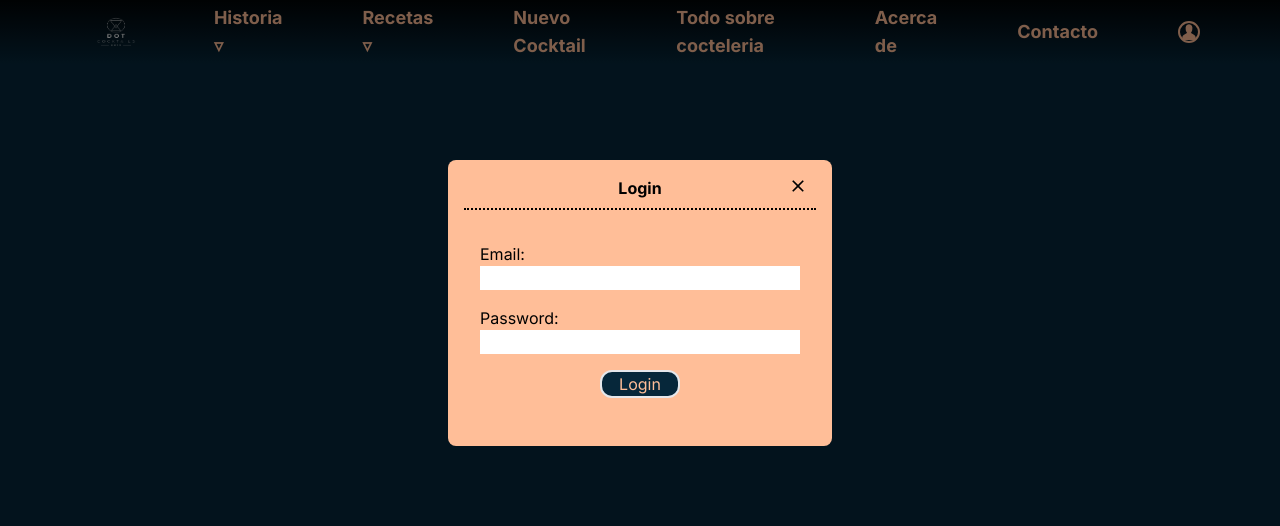
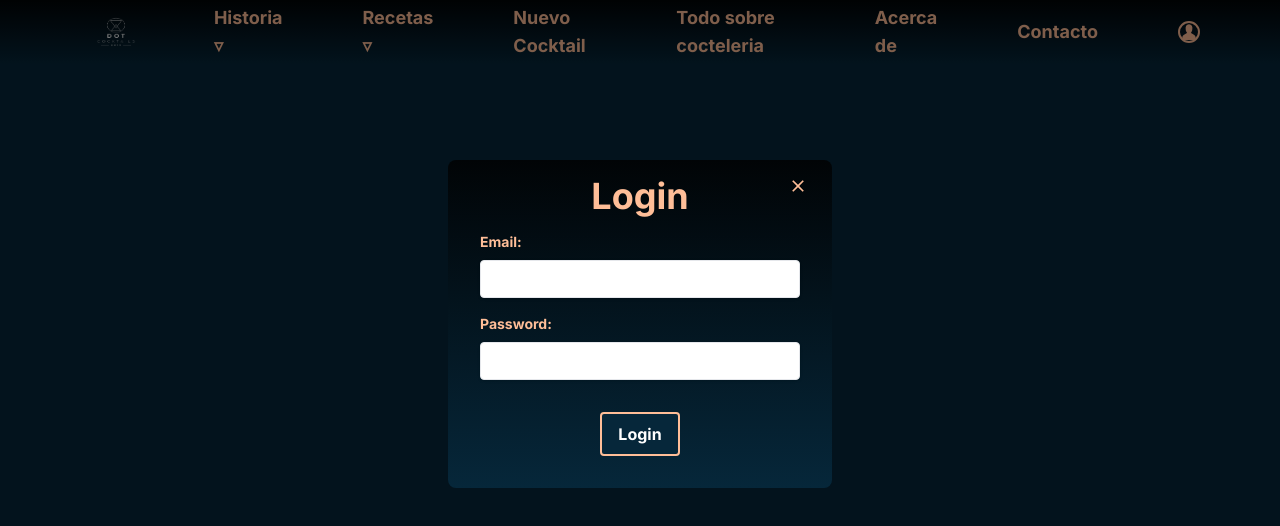
Before and after one commit to juandape/dotcocktails, a Next.js app: page /header in a window 1280 px wide. Both pictures are taken after a click on the button 1189 px from the left and 32 px from the top of the page. Shown: the top 526 px of the page. Built offline with nearby package versions, Linux system fonts and the light colour scheme.

Commit message:
perf: login style

```diff
--- a/src/components/login-modal.tsx
+++ b/src/components/login-modal.tsx
@@ -1,6 +1,8 @@
 import React from 'react';
 import { MdClose } from 'react-icons/md';
 import Swal from 'sweetalert2';
+
+import SubmitButton from './submit-button';
 
 interface Props {
   isOpen: boolean;
@@ -19,40 +21,37 @@ export default function Modal({ isOpen, onClose }: Props) {
     });
   };
 
+  const labelStyle = 'block mb-2 text-sm font-bold text-peach-fuzz';
+  const inputStyle =
+    'w-full px-3 py-2 mb-4 leading-tight text-gray-700 border rounded shadow appearance-none focus:outline-none focus:shadow-outline';
+
   return (
     <>
       <div className='w-screen h-screen fixed  top-0 left-0 sm:-left-20 bg-black/[0.5]'>
         <div
-          className={`mx-auto mt-40 bg-peach-fuzz w-80 sm:w-96 h-70 relative rounded-lg p-4 ${
+          className={`mx-auto mt-40 bg-gradient-to-b from-black-top to-blue-tp w-80 sm:w-96 h-70 relative rounded-lg p-4 ${
             isOpen ? 'open' : ''
           }`}
         >
-          <div className='text-center font-bold border-b-2 border-dotted border-black pb-2'>
+          <h2 className='text-4xl font-bold text-peach-fuzz text-center'>
             Login
-          </div>
+          </h2>
           <div className='absolute top-0 right-0'>
             <button
-              className='absolute top-4 right-4 px-2 rounded-sm hover:text-peach-fuzz hover:bg-blue-tp duration-500'
+              className='absolute top-4 right-4 px-2 rounded-sm text-peach-fuzz hover:bg-peach-fuzz hover:text-blue-tp duration-500'
               onClick={onClose}
             >
               <MdClose size={20} />
             </button>
           </div>
           <form className='flex flex-col m-4' onSubmit={handleSubmit}>
-            <label className='mb-4'></label>
-              Email:
-              <input required type='email' />
+            <label className={labelStyle}>Email:</label>
 
-            <label className='mb-4'></label>
-              Password:
-              <input required type='password' />
+            <input className={inputStyle} required type='email' />
+            <label className={labelStyle}>Password:</label>
 
-            <button
-              className='border-2 w-20 mx-auto my-4 bg-blue-tp text-peach-fuzz rounded-xl hover:font-bold duration-500 hover:border-blue-tp'
-              type='submit'
-            >
-              Login
-            </button>
+            <input className={inputStyle} required type='password' />
+            <SubmitButton title='Login' />
           </form>
         </div>
       </div>
```
